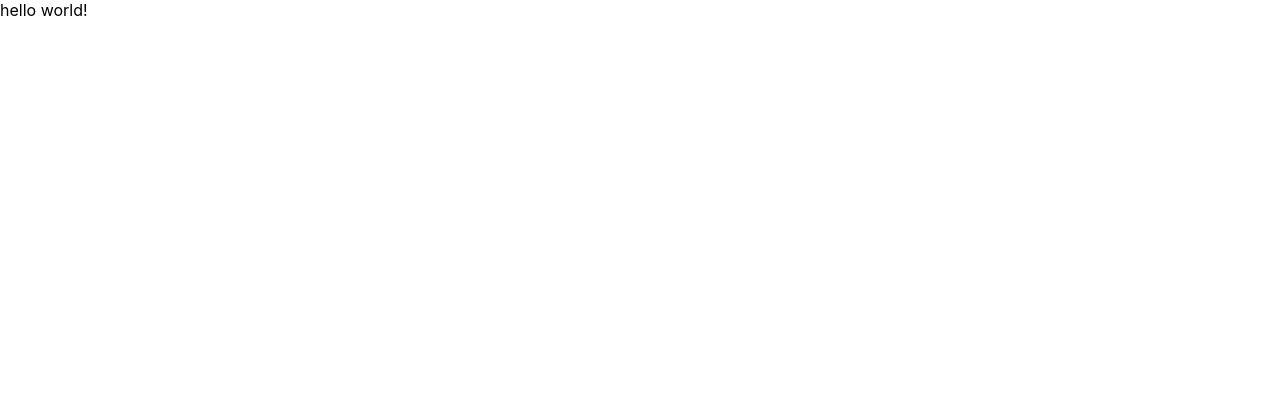
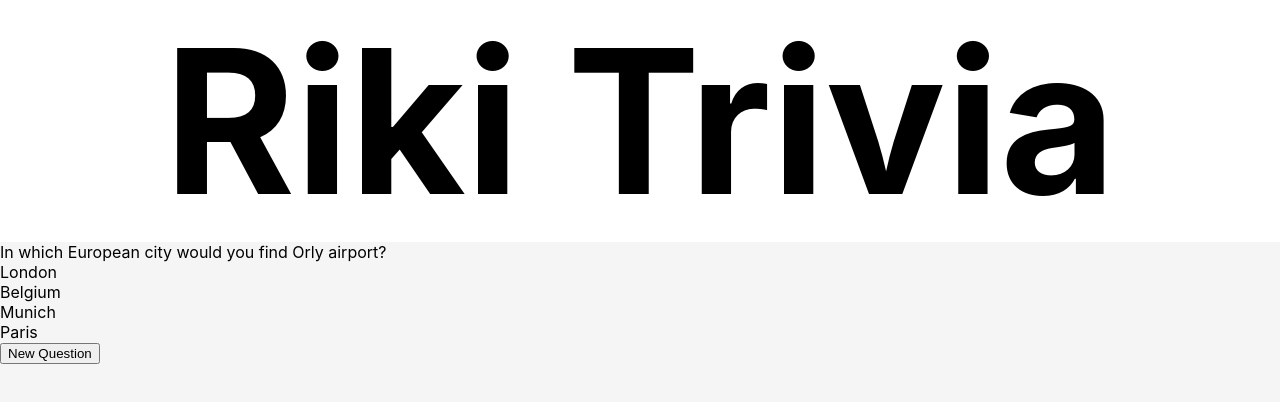
Before and after one commit to arkaneshiro/Riki_K_Tandem_CC, a React (Create React App) app: page / in a window 1280 px wide. Shown: the top 402 px of the page. Built offline with nearby package versions, Linux system fonts and the light colour scheme.

Commit message:
basic answer display

```diff
--- a/src/App.js
+++ b/src/App.js
@@ -1,10 +1,51 @@
+import React, {useState, useEffect} from "react";
 
-function App() {
+import Title from './components/Title';
+import Question from './components/Question'
+import data from './components/data/Apprentice_TandemFor400_Data.json';
+
+const App = () => {
+  const [asked, setAsked] = useState([]);
+  const [rand, setRand] = useState('')
+
+  // picks random question to start
+  useEffect(() => {
+    const r = Math.floor(Math.random() * Math.floor(20))
+    setRand(r)
+  }, [])
+
+
+  const answer = (id, chosen) => {
+    console.log(chosen)
+    setAsked([...asked, id])
+  }
+
+  // picks random new question, won't choose q already chosen
+  const newQ = () => {
+    let r = NaN
+    while (asked.includes(r) || isNaN(r)) {
+      if (asked.length === 21) {
+        break
+      }
+      r = Math.floor(Math.random() * Math.floor(20));
+    }
+    setRand(r)
+  }
+
+
   return (
     <div>
-      hello world!
+      <Title/>
+      <div>
+        {(asked.length !== 20) && rand !== '' ? <Question qObj={data[rand]} qNum={rand} ans={answer}/> : 'the end!'}
+      </div>
+      <input
+        type='button'
+        onClick={newQ}
+        value='New Question'
+      />
     </div>
   );
-}
+};
 
 export default App;
--- /dev/null
+++ b/src/components/Question.js
@@ -0,0 +1,54 @@
+import React, {useEffect} from "react";
+
+import style from '../styles/Question.module.css';
+
+const Question = ({qObj, qNum, ans}) => {
+  const options = qObj.incorrect.slice()
+  options.push(qObj.correct)
+
+  // randomizes order of options
+  useEffect(() => {
+    let num = Math.floor(Math.random() * Math.floor(8))
+    while (num) {
+      options.push(options.shift())
+      if (num%2 === 0) {
+        options.splice(2, 0, options.shift())
+      }
+      num --;
+    };
+  }, [options])
+
+  const hover = e => {
+    if (!e.target.className.includes(style.hover)) {
+      e.target.classList.add(style.hover)
+    } else {
+      e.target.classList.remove(style.hover)
+    }
+  }
+
+  return (
+    <>
+      <div className={style.question}>
+        {qObj.question}
+      </div>
+      <form>
+        {options.map((option, i) => {
+          return(
+            <div
+              key={i}
+              onClick={() => {
+                ans(qNum, option);
+              }}
+              onMouseOver={hover}
+              onMouseLeave={hover}
+            >
+              {option}
+            </div>
+          );
+        })}
+      </form>
+    </>
+  );
+};
+
+export default Question;
--- /dev/null
+++ b/src/components/Title.js
@@ -0,0 +1,13 @@
+import React from "react";
+
+import style from '../styles/Title.module.css';
+
+const Title = () => {
+  return (
+    <div className={style.title}>
+      Riki Trivia
+    </div>
+  );
+};
+
+export default Title;
--- /dev/null
+++ b/src/components/data/Apprentice_TandemFor400_Data.json
@@ -0,0 +1,112 @@
+[
+  {
+    "question": "What was Tandem previous name?",
+    "incorrect": ["Tandem", "Burger Shack", "Extraordinary Humans"],
+    "correct": "Devmynd"
+  },
+  {
+    "question": "In Shakespeare's play Julius Caesar, Caesar's last words were...",
+    "incorrect": ["Iacta alea est!", "Vidi, vini, vici", "Aegri somnia vana"],
+    "correct": "Et tu, Brute?"
+  },
+  {
+    "question": "A group of tigers are referred to as:",
+    "incorrect": ["Chowder", "Pride", "Destruction"],
+    "correct": "Ambush"
+  },
+  {
+    "question": "What is the top speed an average cat can travel?",
+    "incorrect": ["42 mph", "13 mph", "9 mph"],
+    "correct": "31 mph"
+  },
+  {
+    "question": "A cat can jump to _____ times its own height:",
+    "incorrect": ["3", "9", "7"],
+    "correct": "5"
+  },
+  {
+    "question": "What is the only letter that doesn't appear in a US state name?",
+    "incorrect": ["M", "Z", "X"],
+    "correct": "Q"
+  },
+  {
+    "question": "What is the name for a cow-bison hybrid?",
+    "incorrect": ["Cowson", "Bicow", "Mooson"],
+    "correct": "Beefalo"
+  },
+  {
+    "question": "What is the largest freshwater lake in the world?",
+    "incorrect": ["Lake Baikal", "Lake Michigan", "Lake Victoria"],
+    "correct": "Lake Superior"
+  },
+
+  {
+    "question": "In a website address bar, what does WWW stand for?",
+    "incorrect": ["Wild Wild West", "War World Web"],
+    "correct": "World Wide Web"
+  },
+  {
+    "question": "In a game of bingo, what number is represented by the name two little ducks?",
+    "incorrect": ["20", "55", "77"],
+    "correct": "22"
+  },
+  {
+    "question": "According to Greek mythology, who was the first woman on Earth?",
+    "incorrect": ["Lilith", "Eve", "Hera"],
+    "correct": "Pandora"
+  },
+  {
+    "question": "In which European city would you find Orly airport?",
+    "incorrect": ["London", "Belgium", "Munich"],
+    "correct": "Paris"
+  },
+  {
+    "question": "Where would you find the Sea of Tranquility?",
+    "incorrect": ["California", "Siberia", "China"],
+    "correct": "The Moon"
+  },
+  {
+    "question": "Which artist painted 'Girl with a Pearl Earrin'?",
+    "incorrect": ["Van Gogh", "Picasso", "Da Vinci"],
+    "correct": "Vermeer"
+  },
+  {
+    "question": "What is the official name for the 'hashtag' symbol?",
+    "incorrect": ["Number sign", "Hash Sign", "Pound"],
+    "correct": "Octothorpe"
+  },
+  {
+    "question": "Not American at all, where is apple pie from?",
+    "incorrect": ["Japan", "Ethiopia", "Canada"],
+    "correct": "England"
+  },
+  {
+    "question": "What is the national animal of Scotland?",
+    "incorrect": ["Bear", "Rabbit", "Seal"],
+    "correct": "Unicorn"
+  },
+  {
+    "question": "Where in the world is the only place where Canada is *due south*",
+    "incorrect": ["Alaska", "Russia", "Washington"],
+    "correct": "Detroit"
+  },
+  {
+    "question": "Approximately how many grapes go into a bottle of wine?",
+    "incorrect": ["500", "200", "1000"],
+    "correct": "700"
+  },
+  {
+    "question": "How much does a US One Dollar Bill cost to make?",
+    "incorrect": ["$0.25", "$1", "$5"],
+    "correct": "$0.05"
+  },
+  {
+    "question": "The Vatican bank has the only ATM in the world that allows users to do what?",
+    "incorrect": [
+      "Receive withdrawls in rosary beads",
+      "Vote for the Pope",
+      "Purchase indulgences"
+    ],
+    "correct": "Perform transactions in Latin"
+  }
+]
--- /dev/null
+++ b/src/styles/Question.module.css
@@ -0,0 +1,3 @@
+.hover {
+    background-color: white;
+}
--- /dev/null
+++ b/src/styles/Title.module.css
@@ -0,0 +1,7 @@
+.title {
+    display: flex;
+    justify-content: center;
+    font-weight: bolder;
+    font-size: 200px;
+    background-color: white;
+}
--- a/src/styles/index.css
+++ b/src/styles/index.css
@@ -5,6 +5,7 @@ body {
     sans-serif;
   -webkit-font-smoothing: antialiased;
   -moz-osx-font-smoothing: grayscale;
+  background-color: whitesmoke;
 }
 
 code {
```
Also changed, not shown: documentation/CHALLENGE.md (added, +25 -0 lines), documentation/INSTRUCTIONS.md (added, +3 -0 lines), 1 other file (tests, documents, lock files or other folders).
